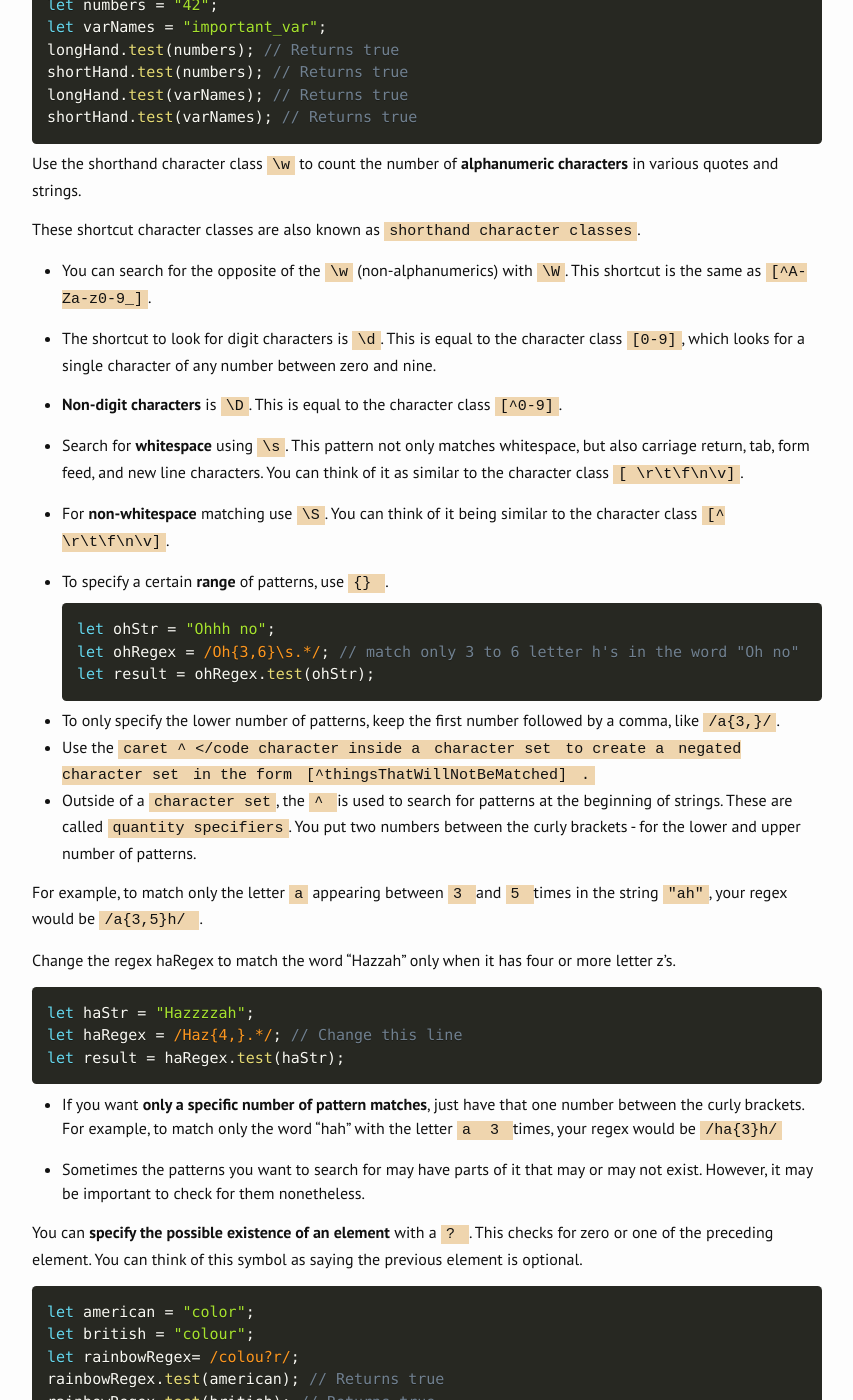
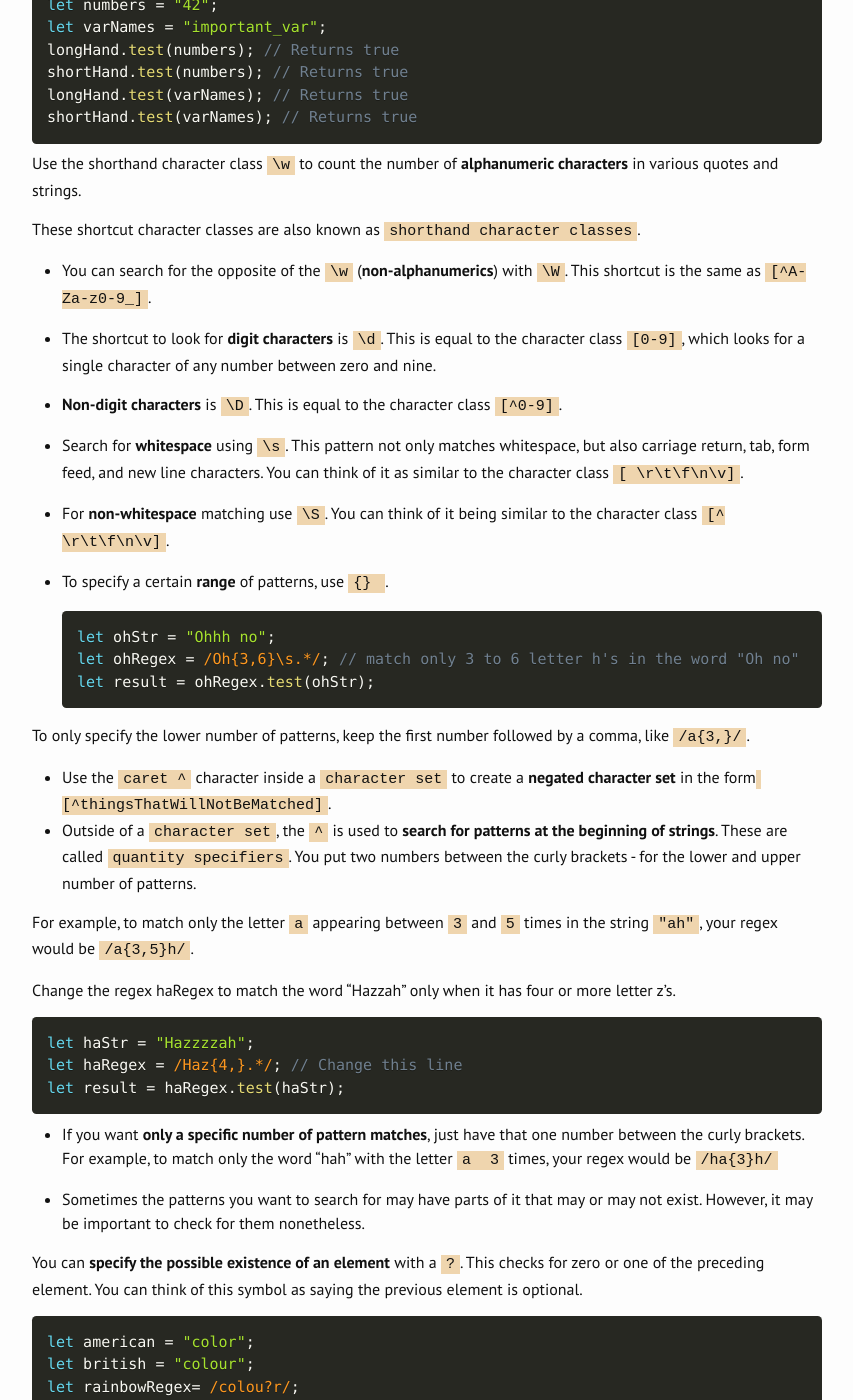
Before and after one commit to dumpofmemory/dumpofmemory.github.io, a Jekyll site: the page built from _posts/2018-12-28-Regex Cheatsheet.md, in a window 1280 px wide and 1400 px high, scrolled down 975 px. Shown: the whole window, without its empty margins (213-1066 px from the left). Built offline with Jekyll 4.4.1, drawn with Linux system fonts in a browser that asks for light colours; nearby versions of some CDN libraries; some of the changed text lies outside the part shown.

Commit message:
regex cheatsheet

````diff
--- a/_posts/2018-12-28-Regex Cheatsheet.md
+++ b/_posts/2018-12-28-Regex Cheatsheet.md
@@ -4,9 +4,9 @@
 categories: javascript
 ---
 
-- Use <code> + </code> to look for **one or more** characters
+- Use <code> +</code> to look for **one or more** characters
 - Use <code> * </code> to look for **zero or more** characters.
-- You can search the **end of strings** using the <code> $ </code> character at the end of the regex.
+- You can search the **end of strings** using the <code> $</code> character at the end of the regex.
 ```javascript
 let theEnding = "This is a never ending story";
 let storyRegex = /story$/;
@@ -17,7 +17,7 @@
 // Returns false
 ```
 
-- Start of String or Line: <code> ^ </code> By default, the <code> ^ </code> anchor specifies that the following pattern must begin at the first character position of the string.
+- **Start of String or Line** <code> ^</code> By default, the <code> ^</code> anchor specifies that the following pattern must begin at the first character position of the string.
 - The closest character class in JavaScript to match the **alphabet** is <code>\w</code>.
 
 This shortcut is equal to <code>[A-Za-z0-9_]</code>. This character class matches upper and lowercase letters plus numbers. Note, this character class also includes the underscore character (<code> _ </code>).
@@ -38,9 +38,9 @@
 
 These shortcut character classes are also known as <code>shorthand character classes</code>.
 
-- You can search for the opposite of the <code>\w</code> (non-alphanumerics) with <code>\W</code>. This shortcut is the same as <code>[^A-Za-z0-9_]</code>.
+- You can search for the opposite of the <code>\w</code> (**non-alphanumerics**) with <code>\W</code>. This shortcut is the same as <code>[^A-Za-z0-9_]</code>.
 
-- The shortcut to look for digit characters is <code>\d</code>. This is equal to the character class <code>[0-9]</code>, which looks for a single character of any number between zero and nine.
+- The shortcut to look for **digit characters** is <code>\d</code>. This is equal to the character class <code>[0-9]</code>, which looks for a single character of any number between zero and nine.
 
 - **Non-digit characters** is <code>\D</code>. This is equal to the character class <code>[^0-9]</code>.
 
@@ -56,11 +56,11 @@
 let result = ohRegex.test(ohStr);
 ```
 
-- To only specify the lower number of patterns, keep the first number followed by a comma, like <code>/a{3,}/</code>.
-- Use the <code> caret ^ </code character inside a <code> character set </code> to create a <code> negated character set </code> in the form <code> [^thingsThatWillNotBeMatched] </code>.
-- Outside of a <code>character set</code>, the <code> ^ </code> is used to search for patterns at the beginning of strings. These are called <code>quantity specifiers</code>. You put two numbers between the curly brackets - for the lower and upper number of patterns.
+To only specify the lower number of patterns, keep the first number followed by a comma, like <code>/a{3,}/</code>.
+- Use the <code> caret ^</code> character inside a <code> character set</code> to create a **negated character set** in the form<code> [^thingsThatWillNotBeMatched]</code>.
+- Outside of a <code>character set</code>, the <code> ^</code> is used to **search for patterns at the beginning of strings**. These are called <code>quantity specifiers</code>. You put two numbers between the curly brackets - for the lower and upper number of patterns.
 
-For example, to match only the letter <code>a</code> appearing between <code> 3 </code> and <code> 5 </code> times in the string <code>"ah"</code>, your regex would be <code> /a{3,5}h/ </code>.
+For example, to match only the letter <code>a</code> appearing between <code> 3</code> and <code> 5</code> times in the string <code>"ah"</code>, your regex would be <code> /a{3,5}h/</code>.
 
 Change the regex haRegex to match the word "Hazzah" only when it has four or more letter z's.
 ```javascript
@@ -69,11 +69,11 @@
 let result = haRegex.test(haStr);
 ```
 - If you want **only a specific number of pattern matches**, just have that one number between the curly brackets.
-For example, to match only the word "hah" with the letter <code> a </code> <code> 3 </code> times, your regex would be <code> /ha{3}h/ </code>
+For example, to match only the word "hah" with the letter <code> a </code> <code> 3</code> times, your regex would be <code> /ha{3}h/</code>
 
 - Sometimes the patterns you want to search for may have parts of it that may or may not exist. However, it may be important to check for them nonetheless.
 
-You can **specify the possible existence of an element** with a <code> ? </code>. This checks for zero or one of the preceding element. You can think of this symbol as saying the previous element is optional.
+You can **specify the possible existence of an element** with a <code> ?</code>. This checks for zero or one of the preceding element. You can think of this symbol as saying the previous element is optional.
 
 ```javascript
 let american = "color";
@@ -107,9 +107,10 @@
 checkPass.test(password); // Returns true
 ```
 
-- To search for repeat substrings using capture groups <code> ( ) </code> You put the regex of the pattern that will repeat in between the parentheses.
 
-To specify where that repeat string will appear, you use a backslash <code> \ <code> and then a number. This number starts at 1 and increases with each additional capture group you use. An example would be <code> \1 </code> to match the first group.
+- To search for **repeat substrings** using capture groups <code> ( ) </code> You put the regex of the pattern that will repeat in between the parentheses.
+
+**To specify where that repeat string will appear**, you use a backslash <code> \ </code> and then a number. This number starts at 1 and increases with each additional capture group you use. An example would be <code> \1 </code> to match the first group.
 
 The example below matches any word that occurs twice separated by a space:
 ```javascript
````
Also changed, not shown: other parts of _posts/2018-12-28-Regex Cheatsheet.md (+2 -2 lines), _posts/2019-11-27-CheckIO-Correct-Sentence-Challenge.md (added, +36 -0 lines).
